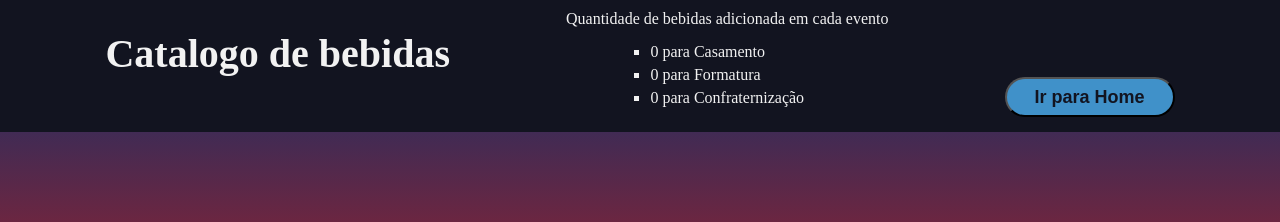
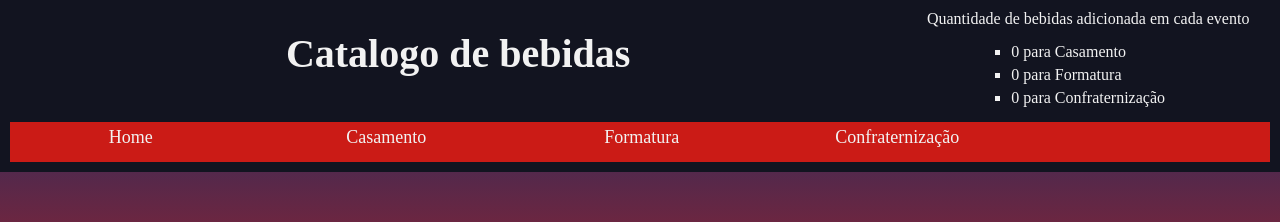
Before and after one commit to Kenzie-Academy-Brasil-Developers/react-entrega-s3-administracao-de-eventos-BeatrixFox, a React (Create React App) app: page /SelectionBeersPg in a window 1280 px wide. Shown: the top 222 px of the page. Built offline with nearby package versions, Linux system fonts and the light colour scheme; no server answers.

Commit message:
feat: add links inside SelectionBeersPg

```diff
--- a/src/pages/SelectionBeers/SelectionBeersPg.jsx
+++ b/src/pages/SelectionBeers/SelectionBeersPg.jsx
@@ -1,11 +1,13 @@
 import { useContext } from "react";
 import { useHistory } from "react-router";
-import { Container, Content } from "./style";
+import { Container, Content, ListLinks } from "./style";
 import ListBeers from "../../components/ListBeers/ListBeers";
 import { CartCatalogoContext } from "../../providers/catalogo/catalogo";
 import { useCartConfraternization } from "../../providers/confraternization/confraternization";
 import { useCartGraduation } from "../../providers/graduation/graduation";
 import { useCartWedding } from "../../providers/wedding/wedding";
+import { Link } from "react-router-dom";
+import { useState } from "react/cjs/react.development";
 
 export const SelectionBeers = () => {
   const { catalogo } = useContext(CartCatalogoContext);
@@ -13,11 +15,10 @@ export const SelectionBeers = () => {
   const { cartConfraternization } = useCartConfraternization();
   const { cartGraduation } = useCartGraduation();
   const { cartWedding } = useCartWedding();
+  const [isShowList, setIsShowList] = useState(false);
 
-  const history = useHistory();
-
-  const handlerClick = () => {
-    history.push("/");
+  const handlerClickShow = () => {
+    setIsShowList(!isShowList);
   };
 
   return (
@@ -33,7 +34,22 @@ export const SelectionBeers = () => {
           </ul>
         </section>
 
-        <button onClick={handlerClick}>Ir para Home</button>
+        <ListLinks>
+          <ul>
+            <li>
+              <Link to="/">Home</Link>
+            </li>
+            <li>
+              <Link to="/WeddingPg">Casamento</Link>
+            </li>
+            <li>
+              <Link to="/GraduationPg">Formatura</Link>
+            </li>
+            <li>
+              <Link to="/ConfraternizationPg">Confraternização</Link>
+            </li>
+          </ul>
+        </ListLinks>
       </Content>
       <div>
         <ListBeers listDrinks={catalogo} isEvent={false} />
--- a/src/pages/SelectionBeers/style.js
+++ b/src/pages/SelectionBeers/style.js
@@ -42,16 +42,6 @@ export const Content = styled.section`
     }
   }
 
-  button {
-    background-color: var(--green-blue-crayola);
-    color: var(--xiketic);
-    height: 40px;
-    width: 170px;
-    font-size: 18px;
-    font-weight: bold;
-    margin: 5px auto;
-    border-radius: 20px;
-  }
   @media (min-width: 768px) {
     flex-flow: row wrap;
     h1 {
@@ -62,8 +52,49 @@ export const Content = styled.section`
         margin: 15px 100px;
       }
     }
-    button {
-      align-self: flex-end;
+  }
+`;
+
+export const ListLinks = styled.nav`
+  width: 100%;
+  height: 40px;
+  overflow: scroll;
+
+  ul {
+    display: inline;
+    text-align: justify;
+    width: 80%;
+
+    li {
+      background-color: var(--venetian-red);
+      padding: 5px;
+      margin: 0 20px;
+      border-bottom: 3px solid var(--rosewood);
+      display: block;
+      a {
+        text-decoration: none;
+        font-size: 18px;
+        color: var(--cultured);
+        transition: 0.5s;
+        &:hover {
+          color: var(--prussian-blue);
+          font-weight: bold;
+        }
+      }
+    }
+  }
+  @media (min-width: 680px) {
+    background-color: var(--venetian-red);
+    overflow: visible;
+    ul {
+      display: flex;
+      align-items: center;
+      justify-content: space-between;
+      li {
+        border: none;
+        width: 20%;
+        text-align: center;
+      }
     }
   }
 `;
```
Also changed, not shown: 1 other file (tests, documents, lock files or other folders).
